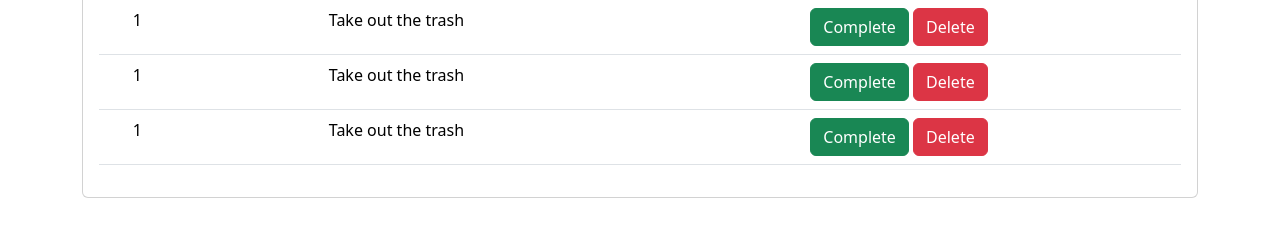
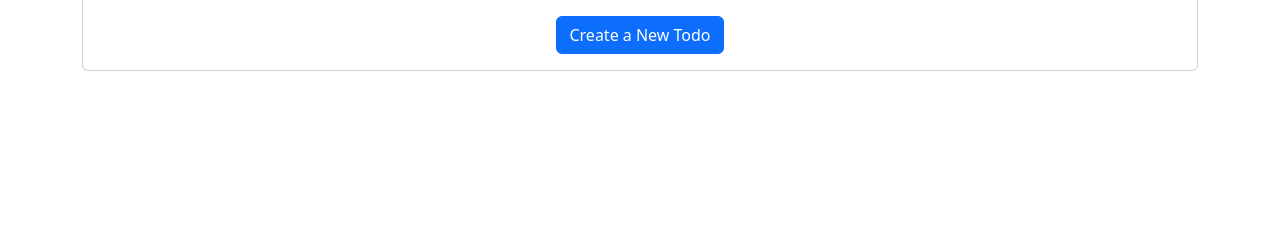
Before and after one commit to Cerne13/fastapi-todo, a FastAPI app: page /todo_pages/ in a window 1280 px wide. Shown: the part 171-411 px from the top of the page. Run offline with FastAPI, Linux system fonts and the light colour scheme; some libraries are stand-ins or nearby versions.

Commit message:
Implement front crud for todos

```diff
--- a/routes/todo_pages.py
+++ b/routes/todo_pages.py
@@ -2,10 +2,12 @@
 
 sys.path.append('..')
 
-from fastapi import Depends, APIRouter, Request
+from fastapi import Depends, APIRouter, Request, Form
 from sqlalchemy.orm import Session
 from fastapi.responses import HTMLResponse
 from fastapi.templating import Jinja2Templates
+from starlette.responses import RedirectResponse
+from starlette import status
 
 from database import get_db
 from services.auth_service import AuthService
@@ -13,6 +15,7 @@
 from routes.auth import get_current_user
 from schemas.user_schemas import UserResponse
 from services.todo_service import TodoService
+from models.models import Todos
 
 router = APIRouter(
     prefix='/todo_pages',
@@ -26,8 +29,10 @@
 
 
 @router.get('/', response_class=HTMLResponse)
-async def get_all_by_user(request: Request):
-    return templates.TemplateResponse('home.html', context={'request': request})
+async def get_all_by_user(request: Request, db: Session = Depends(get_db)):
+    todos = db.query(Todos).filter(Todos.user_id == 1).all()
+
+    return templates.TemplateResponse('home.html', context={'request': request, 'todos': todos})
 
 
 @router.get('/add-todo', response_class=HTMLResponse)
@@ -35,11 +40,82 @@
     return templates.TemplateResponse('add-todo.html', context={'request': request})
 
 
-@router.get('/edit-todo/{todo_id}', response_class=HTMLResponse)
-async def edit_todo(request: Request):
-    return templates.TemplateResponse('edit-todo.html', context={'request': request})
+@router.post('/add-todo', response_class=HTMLResponse)
+async def create_todo(
+        request: Request,
+        title: str = Form(...),
+        description: str = Form(...),
+        priority: int = Form(...),
+        db: Session = Depends(get_db)
+):
+    todo_model = Todos(
+        title=title,
+        description=description,
+        priority=priority,
+        complete=False,
+        user_id=1
+    )
+
+    db.add(todo_model)
+    db.commit()
+
+    return RedirectResponse(url='/todo_pages', status_code=status.HTTP_302_FOUND)
 
 
+@router.get('/edit-todo/{todo_id}', response_class=HTMLResponse)
+async def edit_todo(
+        request: Request,
+        todo_id: int,
+        db: Session = Depends(get_db)
+):
+    todo = db.query(Todos).filter(Todos.id == todo_id).first()
+    return templates.TemplateResponse('edit-todo.html', context={'request': request, 'todo': todo})
+
+
+@router.post('/edit-todo/{todo_id}', response_class=HTMLResponse)
+async def edit_todo_commit(
+        request: Request,
+        todo_id: int,
+        title: str = Form(...),
+        description: str = Form(...),
+        priority: int = Form(...),
+        db: Session = Depends(get_db)
+) -> RedirectResponse:
+    todo_model = db.query(Todos).filter(Todos.id == todo_id).first()
+    todo_model.title = title
+    todo_model.description = description
+    todo_model.priority = priority
+    db.add(todo_model)
+    db.commit()
+
+    return RedirectResponse(url='/todo_pages', status_code=status.HTTP_302_FOUND)
+
+
+@router.get('/delete/{todo_id}', response_class=HTMLResponse)
+async def delete_todo(request: Request, todo_id: int, db: Session = Depends(get_db)) -> RedirectResponse:
+    todo_model = db.query(Todos).filter(
+        Todos.id == todo_id,
+        Todos.user_id == 1
+    ).first()
+
+    if todo_model is None:
+        return RedirectResponse(url='/todo_pages', status_code=status.HTTP_302_FOUND)
+
+    db.query(Todos).filter(Todos.id == todo_id).delete()
+    db.commit()
+    return RedirectResponse(url='/todo_pages', status_code=status.HTTP_302_FOUND)
+
+
+@router.get('/complete/{todo_id}', response_class=HTMLResponse)
+async def complete_todo(request: Request, todo_id: int, db: Session = Depends(get_db)) -> RedirectResponse:
+    todo = db.query(Todos).filter(Todos.id == todo_id).first()
+    todo.complete = not todo.complete
+    db.add(todo)
+    db.commit()
+    return RedirectResponse(url='/todo_pages', status_code=status.HTTP_302_FOUND)
+
+
+# Auth for todos front
 @router.get('/login', response_class=HTMLResponse)
 async def login(request: Request):
     return templates.TemplateResponse('login.html', context={'request': request})
--- a/templates/add-todo.html
+++ b/templates/add-todo.html
@@ -5,7 +5,7 @@
   <div class="card">
     <div class="card-header">Make a New Todo</div>
     <div class="card-body">
-      <form>
+      <form method="post">
         <div class="form-group">
           <label>Title</label>
           <input class="form-control" type="text" name="title" required>
--- a/templates/home.html
+++ b/templates/home.html
@@ -18,34 +18,41 @@
         </thead>
 
         <tbody>
+        {% for todo in todos %}
+
+        {% if not todo.complete%}
         <tr class="pointer">
-          <td>1</td>
-          <td>Take out the trash</td>
+          <td>{{ loop.index }}</td>
+          <td>{{ todo.title }}</td>
           <td>
-            <button type="button" class="btn btn-success">Complete</button>
-            <button type="button" class="btn btn-danger">Delete</button>
+            <button type="button" class="btn btn-success" onclick="window.location.href='complete/{{ todo.id }}'">
+              Complete
+            </button>
+            <button type="button" class="btn btn-info" onclick="window.location.href='edit-todo/{{todo.id}}'">
+              Edit
+            </button>
           </td>
         </tr>
 
-        <tr class="pointer">
-          <td>1</td>
-          <td>Take out the trash</td>
+        {% else %}
+        <tr class="pointer alert alert-success">
+          <td>{{ loop.index }}</td>
+          <td class="strike-through-td">{{ todo.title }}</td>
           <td>
-            <button type="button" class="btn btn-success">Complete</button>
-            <button type="button" class="btn btn-danger">Delete</button>
+            <button type="button" class="btn btn-warning" onclick="window.location.href='complete/{{ todo.id }}'">
+             &nbsp;&nbsp; Undo &nbsp;&nbsp;
+            </button>
+            <button type="button" class="btn btn-info" onclick="window.location.href='edit-todo/{{todo.id}}'">
+              Edit
+            </button>
           </td>
         </tr>
+        {% endif %}
 
-        <tr class="pointer">
-          <td>1</td>
-          <td>Take out the trash</td>
-          <td>
-            <button type="button" class="btn btn-success">Complete</button>
-            <button type="button" class="btn btn-danger">Delete</button>
-          </td>
-        </tr>
+        {% endfor %}
         </tbody>
       </table>
+      <a href="add-todo" class="btn btn-primary">Create a New Todo</a>
     </div>
   </div>
 </div>
```
Also changed, not shown: templates/edit-todo.html (+19 -14 lines).
